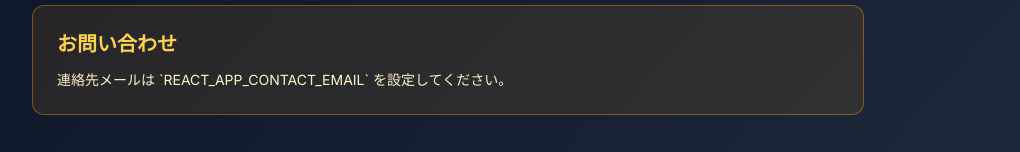
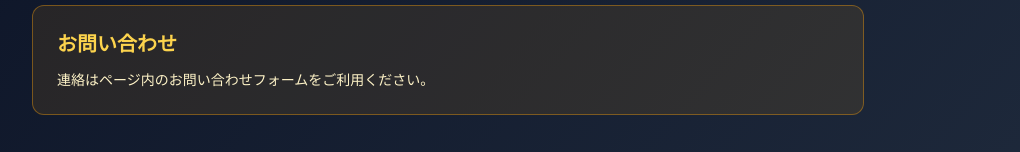
Before and after one commit to ysdev421/ses-portfolio-app, a React (Create React App) app: page /about in a window 1280 px wide. Shown: the part 1278-1430 px from the top of the page, without its empty margins (192-1212 px from the left). Built offline with nearby package versions, Linux system fonts and the light colour scheme; no server answers.

Commit message:
fix: 連絡先メール未設定時の表示を固定日本語文言に変更

```diff
--- a/src/pages/AboutPage.jsx
+++ b/src/pages/AboutPage.jsx
@@ -100,7 +100,7 @@ export default function AboutPage({ onNavigatePublic, onStartLogin, onStartSignu
             </a>
           ) : (
             <p className="mt-3 text-sm text-amber-100">
-              連絡先メールは `REACT_APP_CONTACT_EMAIL` を設定してください。
+              連絡はページ内のお問い合わせフォームをご利用ください。
             </p>
           )}
         </section>
--- a/src/pages/LandingPage.jsx
+++ b/src/pages/LandingPage.jsx
@@ -123,7 +123,7 @@ export default function LandingPage({
             </a>
           ) : (
             <p className="text-slate-500">
-              連絡先メールは `REACT_APP_CONTACT_EMAIL` を設定してください
+              連絡はお問い合わせページからお願いします
             </p>
           )}
         </div>
```
